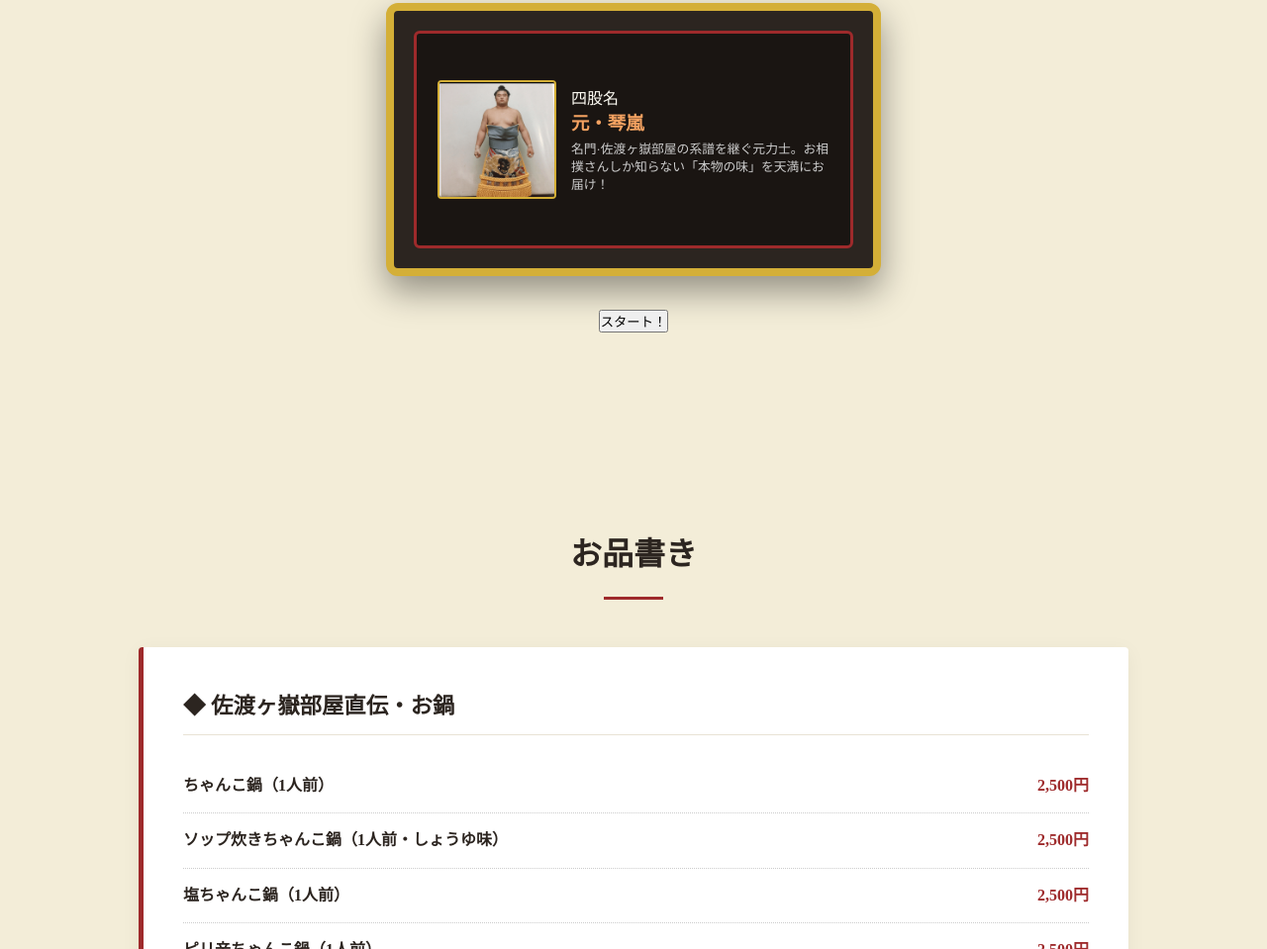
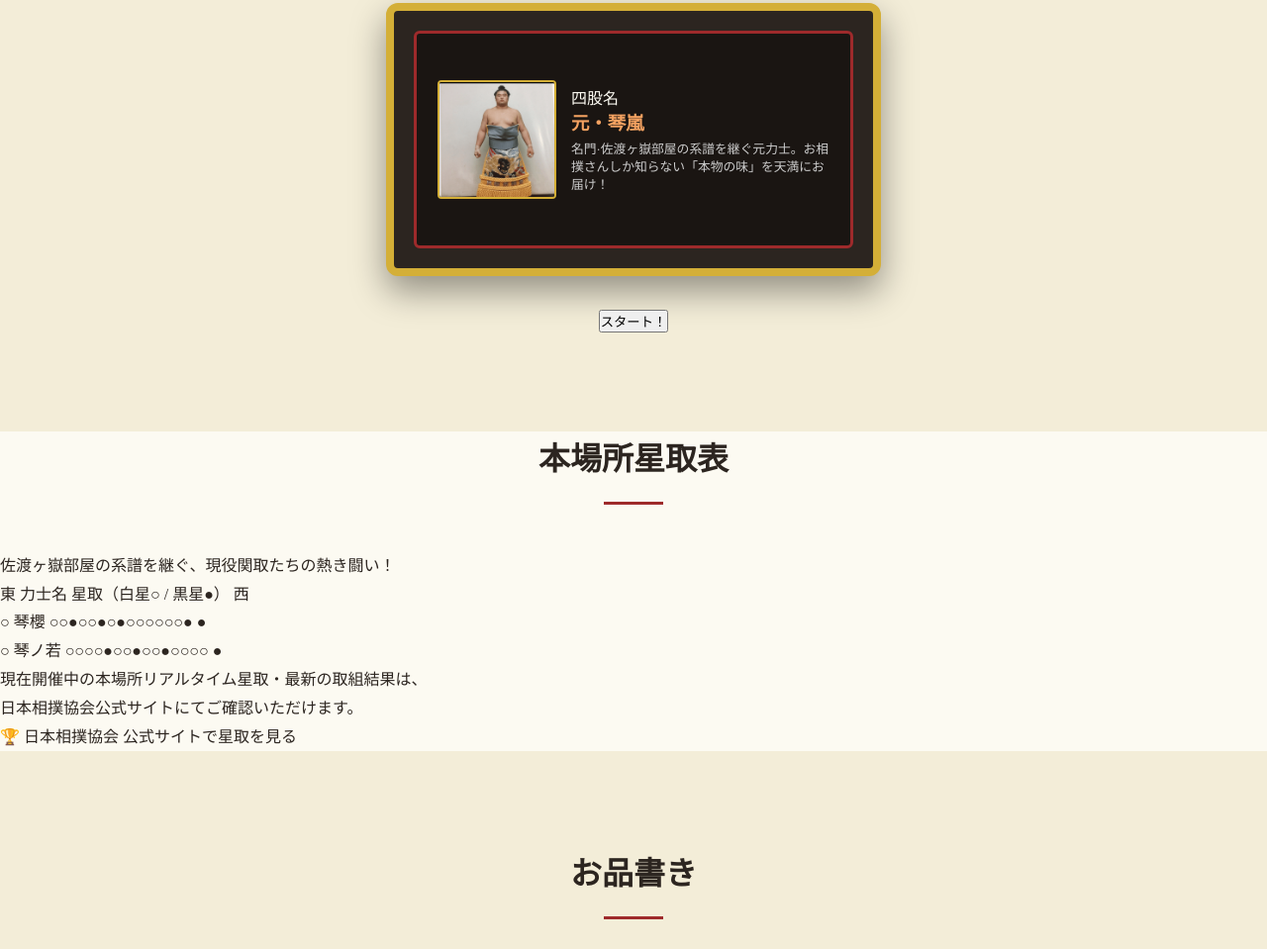
Before and after one commit to takuma-327/kotoarashi, a plain HTML site: page index.html in a window 1280 px wide. Shown: the part 1906-2865 px from the top of the page at 99% size. Drawn offline with Linux system fonts and the light colour scheme; a web font is replaced by a local one.

Commit message:
Add Sumo tournament results section
Added a new section for the Sumo tournament results with links to the official Sumo Association site.

```diff
--- a/index.html
+++ b/index.html
@@ -193,7 +193,48 @@
         // 初期化
         initSlot();
     </script>
+<!-- ==========================================
+         🏆 【新規】星取表（日本相撲協会公式リンク）
+         ========================================== -->
+    <section id="hoshitori" class="hoshitori-section">
+        <h2 class="section-title">本場所星取表</h2>
+        <div class="hoshitori-container">
+            <p class="hoshitori-intro">佐渡ヶ嶽部屋の系譜を継ぐ、現役関取たちの熱き闘い！</p>
 
+            <!-- 番付表・星取風の和風ボード -->
+            <div class="hoshitori-board">
+                <div class="hoshitori-board-header">
+                    <span>東</span>
+                    <span>力士名</span>
+                    <span>星取（白星○ / 黒星●）</span>
+                    <span>西</span>
+                </div>
+                <div class="hoshitori-row">
+                    <span class="side-sign east">○</span>
+                    <span class="sumo-name">琴櫻</span>
+                    <span class="stars-flow">○○●○○●○●○○○○○○●</span>
+                    <span class="side-sign west">●</span>
+                </div>
+                <div class="hoshitori-row">
+                    <span class="side-sign east">○</span>
+                    <span class="sumo-name">琴ノ若</span>
+                    <span class="stars-flow">○○○○●○○●○○●○○○○</span>
+                    <span class="side-sign west">●</span>
+                </div>
+            </div>
+
+            <!-- 協会への渋い導線リンク -->
+            <div class="hoshitori-link-box">
+                <p class="hoshitori-note">
+                    現在開催中の本場所リアルタイム星取・最新の取組結果は、<br>
+                    日本相撲協会公式サイトにてご確認いただけます。
+                </p>
+                <a href="https://www.sumo.or.jp/" target="_blank" rel="noopener noreferrer" class="btn-hoshitori">
+                    🏆 日本相撲協会 公式サイトで星取を見る
+                </a>
+            </div>
+        </div>
+    </section>
     <section id="menu" class="menu-section">
         <h2 class="section-title">お品書き</h2>
 
```
